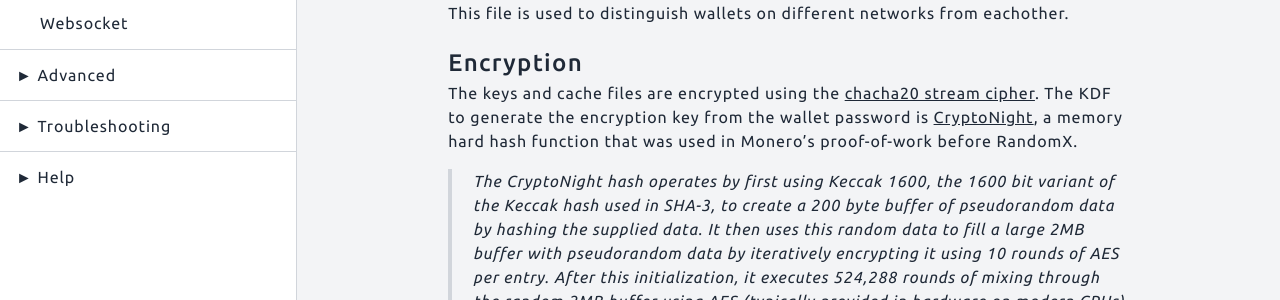
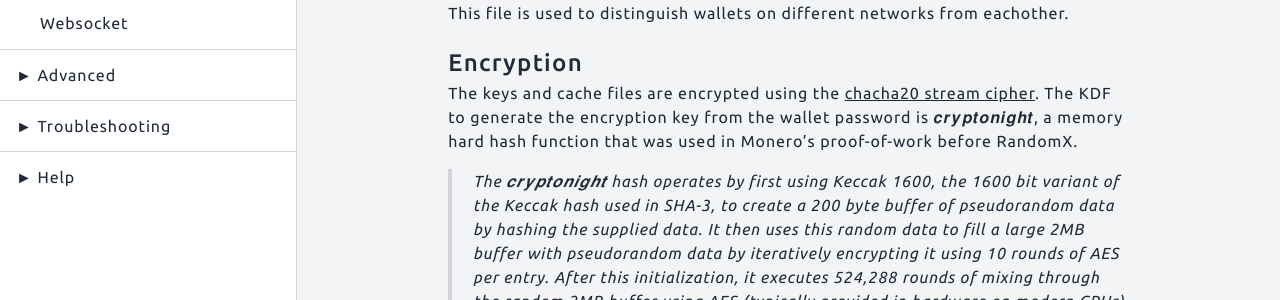
Before and after one commit to jermanuts/feather-docs, a Jekyll site: the page built from content/_guides/wallet_files.md, in a window 1280 px wide and 900 px high, scrolled down 951 px. Shown: the part 176-476 px from the top of the window. Built offline with Jekyll 4.4.1, drawn with Linux system fonts in a browser that asks for light colours; some of the changed text lies outside the part shown.

Commit message:
unicodify cn

```diff
--- a/content/_guides/wallet_files.md
+++ b/content/_guides/wallet_files.md
@@ -40,9 +40,9 @@ This file is used to distinguish wallets on different networks from eachother.
 
 ## Encryption
 
-The keys and cache files are encrypted using the [chacha20 stream cipher](https://www.cryptopp.com/wiki/ChaCha20). The KDF to generate the encryption key from the wallet password is [CryptoNight](https://monerodocs.org/proof-of-work/cryptonight/), a memory hard hash function that was used in Monero's proof-of-work before RandomX.
+The keys and cache files are encrypted using the [chacha20 stream cipher](https://www.cryptopp.com/wiki/ChaCha20). The KDF to generate the encryption key from the wallet password is 𝒄𝒓𝒚𝒑𝒕𝒐𝒏𝒊𝒈𝒉𝒕, a memory hard hash function that was used in Monero's proof-of-work before RandomX.
 
->The CryptoNight hash operates by first using Keccak 1600,
+>The 𝒄𝒓𝒚𝒑𝒕𝒐𝒏𝒊𝒈𝒉𝒕 hash operates by first using Keccak 1600,
 >the 1600 bit variant of the Keccak hash used in SHA-3, to create a 200 byte
 >buffer of pseudorandom data by hashing the supplied data.  It then uses this
 >random data to fill a large 2MB buffer with pseudorandom data by iteratively
```
